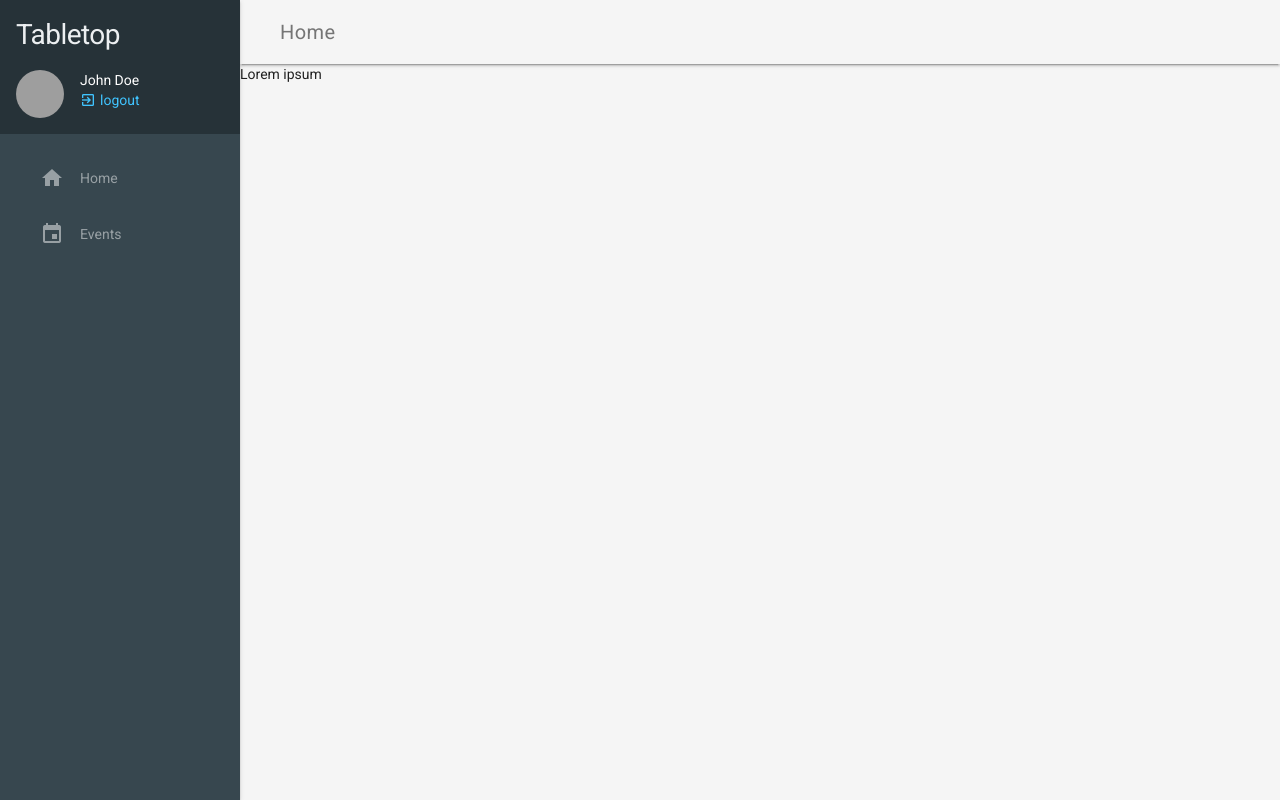
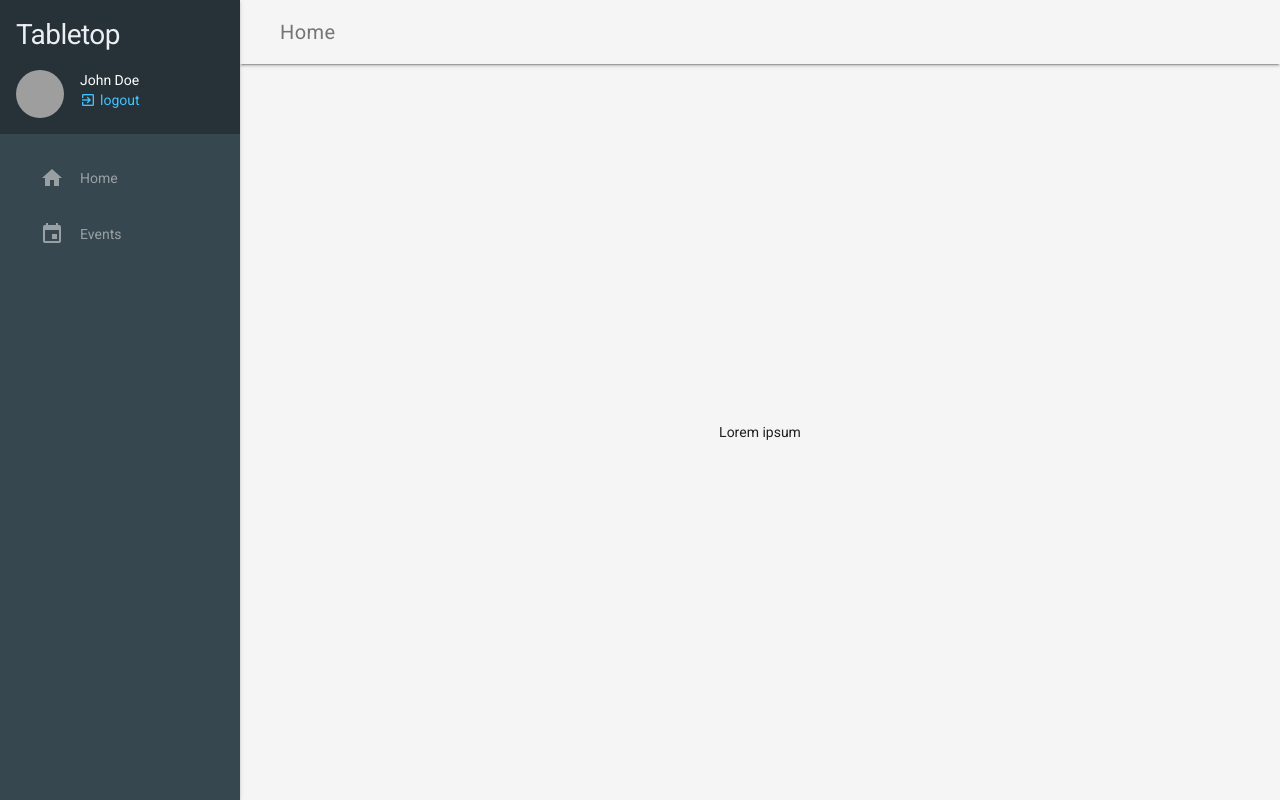
Before and after one commit to sniezek/tabletop, a React app in the folder app/: page / in a window 1280 px wide. Built offline with nearby package versions, Linux system fonts and the light colour scheme; grey boxes are pictures that could not be loaded.

Commit message:
Added flex styles for layout

```diff
--- a/app/src/layouts/CoreLayout/CoreLayout.jsx
+++ b/app/src/layouts/CoreLayout/CoreLayout.jsx
@@ -9,7 +9,7 @@ const CoreLayout = ({ children }) => (
     <div className="demo-layout mdl-layout mdl-js-layout mdl-layout--fixed-drawer mdl-layout--fixed-header">
         <Header />
         <DrawerContainer />
-        <main className="mdl-layout__content mdl-color--grey-100">
+        <main className="mdl-layout__content mdl-color--grey-100 main">
             {children}
         </main>
     </div>
--- a/app/src/layouts/CoreLayout/CoreLayout.scss
+++ b/app/src/layouts/CoreLayout/CoreLayout.scss
@@ -1,3 +1,5 @@
-.core-layout__viewport {
-  padding-top: 4rem;
+.main {
+    display: flex;
+    justify-content: center;
+    align-items: center;
 }
```
